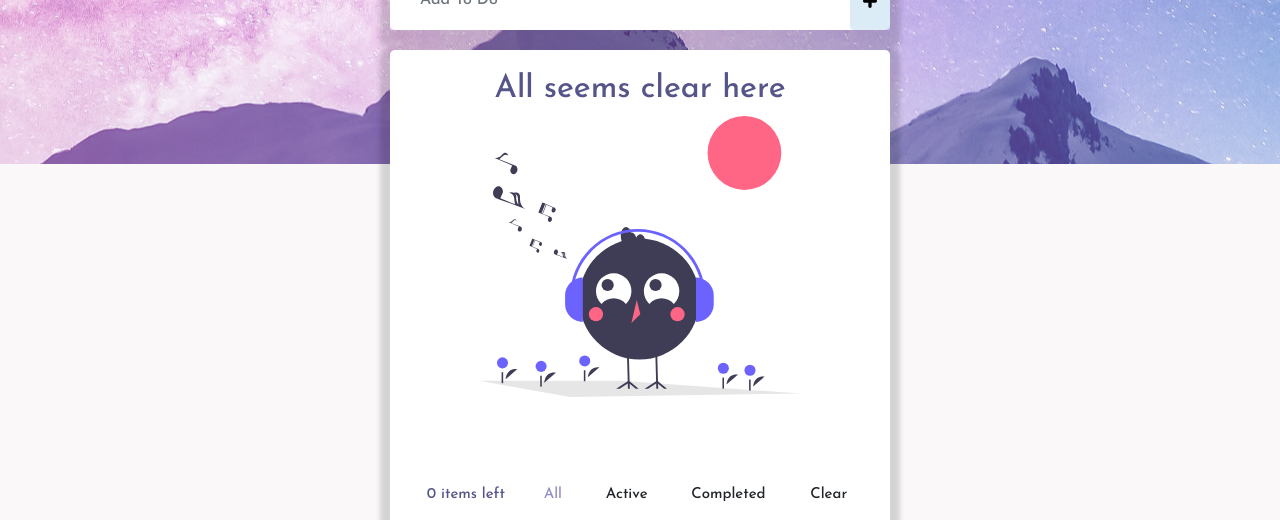
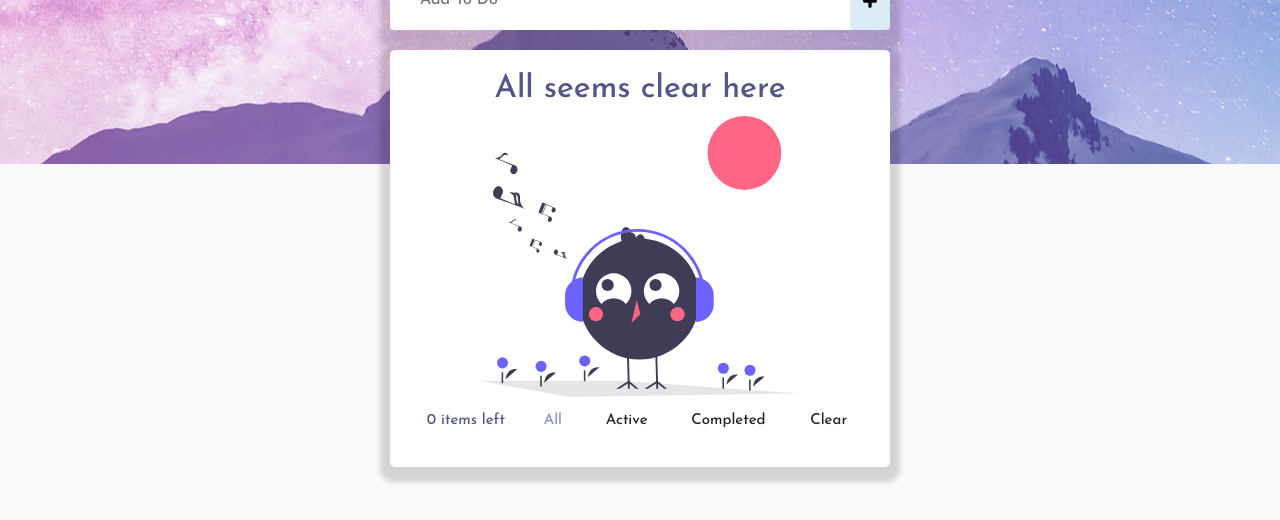
Before and after one commit to assembler-institute/reactjs-wish-list, a React (Create React App) app: page / in a window 1280 px wide. Shown: the part 136-656 px from the top of the page. Built offline with nearby package versions, Linux system fonts and the light colour scheme.

Commit message:
scroll removed todoList

```diff
--- a/src/components/TodoList/TodoList.scss
+++ b/src/components/TodoList/TodoList.scss
@@ -7,8 +7,6 @@
   box-shadow: 0px 5px 5px 10px rgba(0, 0, 0, 0.153);
   ul {
     width: 100%;
-    height: 400px;
-    overflow: scroll;
   }
 }
 
```
